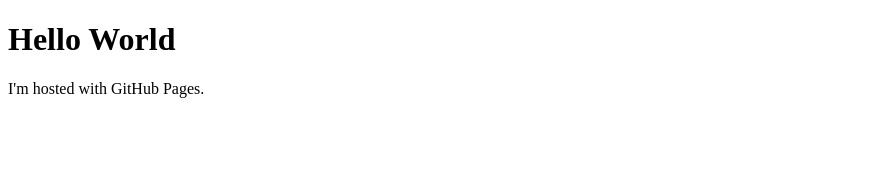
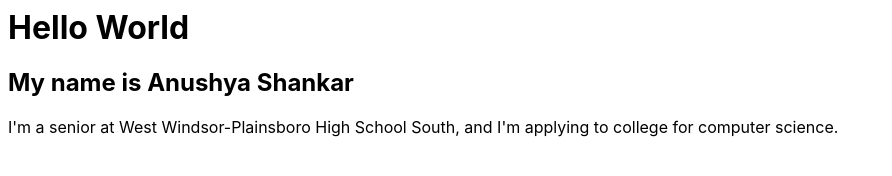
Before and after one commit to anushyashankar/girlleadersinstem.github.io, a plain HTML site: page index.html in a window 1280 px wide. Shown: the whole page, without its empty margins (0-892 px from the left). Drawn offline with Linux system fonts and the light colour scheme.

Commit message:
Add files via upload

```diff
--- a/index.html
+++ b/index.html
@@ -1,7 +1,12 @@
-<!DOCTYPE html>
+
 <html>
-<body>
-<h1>Hello World</h1>
-<p>I'm hosted with GitHub Pages.</p>
-</body>
+  <head>
+    <title style="font-family: -apple-system, BlinkMacSystemFont, 'Segoe UI', Roboto, Oxygen, Ubuntu, Cantarell, 'Open Sans', 'Helvetica Neue', sans-serif">Hello World</title>
+  </head>
+
+  <body>
+    <h1 style="font-family: -apple-system, BlinkMacSystemFont, 'Segoe UI', Roboto, Oxygen, Ubuntu, Cantarell, 'Open Sans', 'Helvetica Neue', sans-serif">Hello World</h1>
+    <h2 style="font-family: -apple-system, BlinkMacSystemFont, 'Segoe UI', Roboto, Oxygen, Ubuntu, Cantarell, 'Open Sans', 'Helvetica Neue', sans-serif">My name is Anushya Shankar</h2>
+      <p style="font-family: -apple-system, BlinkMacSystemFont, 'Segoe UI', Roboto, Oxygen, Ubuntu, Cantarell, 'Open Sans', 'Helvetica Neue', sans-serif">I'm a senior at West Windsor-Plainsboro High School South, and I'm applying to college for computer science.</p>
+  </body>
 </html>
```
